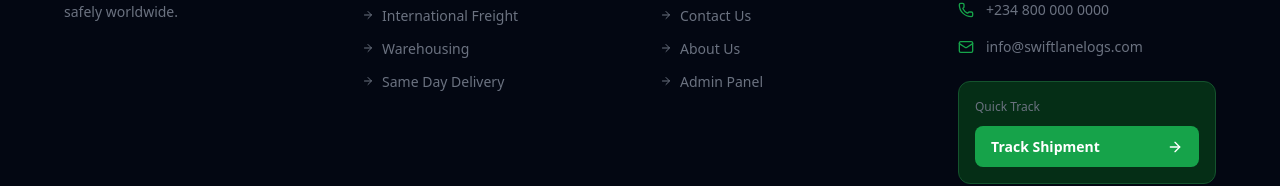
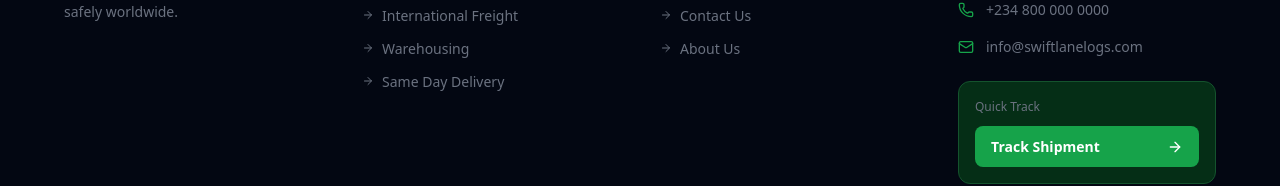
Before and after one commit to andrewrussellagency-sketch/Swiftlane, a Next.js app: page / in a window 1280 px wide. Shown: the part 4426-4612 px from the top of the page. Built offline with nearby package versions, Linux system fonts and the light colour scheme.

Commit message:
Update footer page

```diff
--- a/src/components/Footer.tsx
+++ b/src/components/Footer.tsx
@@ -12,7 +12,7 @@ export default function Footer() {
     { name: 'Book Shipment', href: '/book' },
     { name: 'Contact Us', href: '/contact' },
     { name: 'About Us', href: '/about' },
-    { name: 'Admin Panel', href: '/admin' },
+
   ]
 
   return (
```
